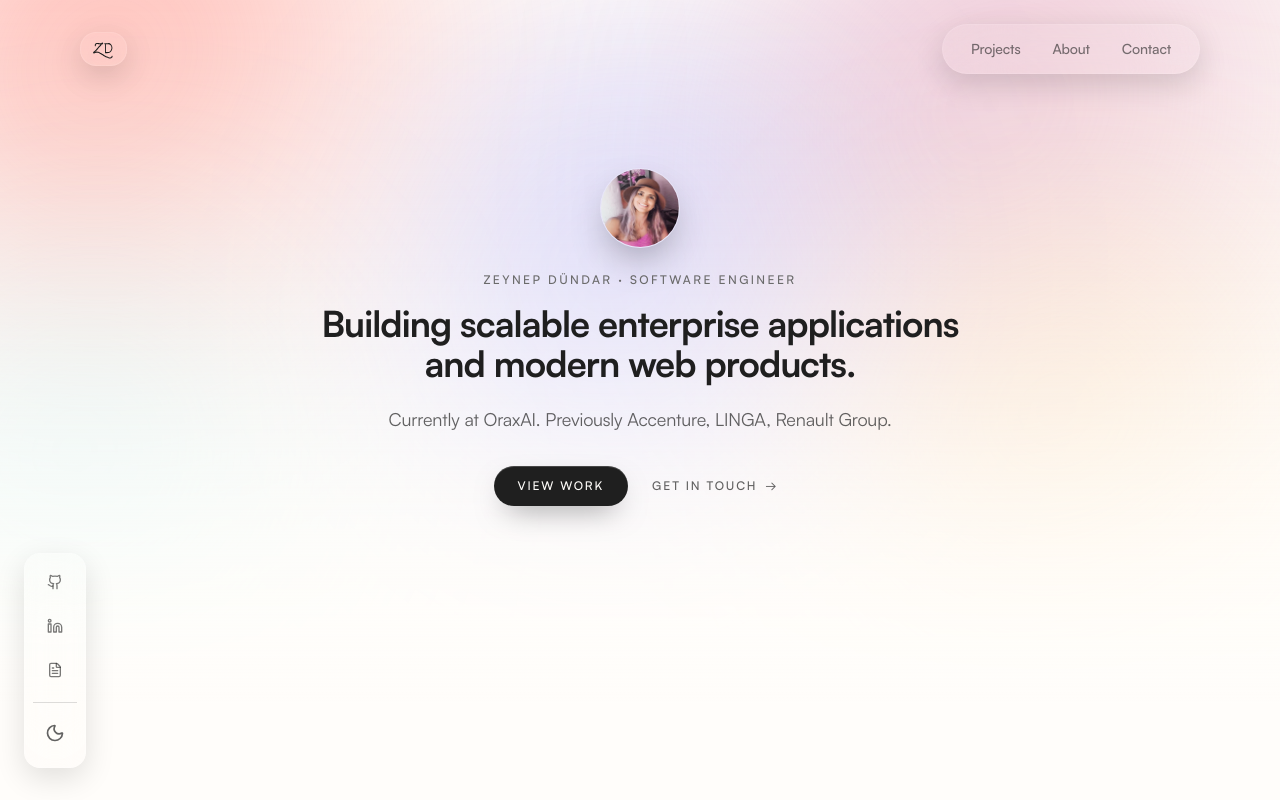
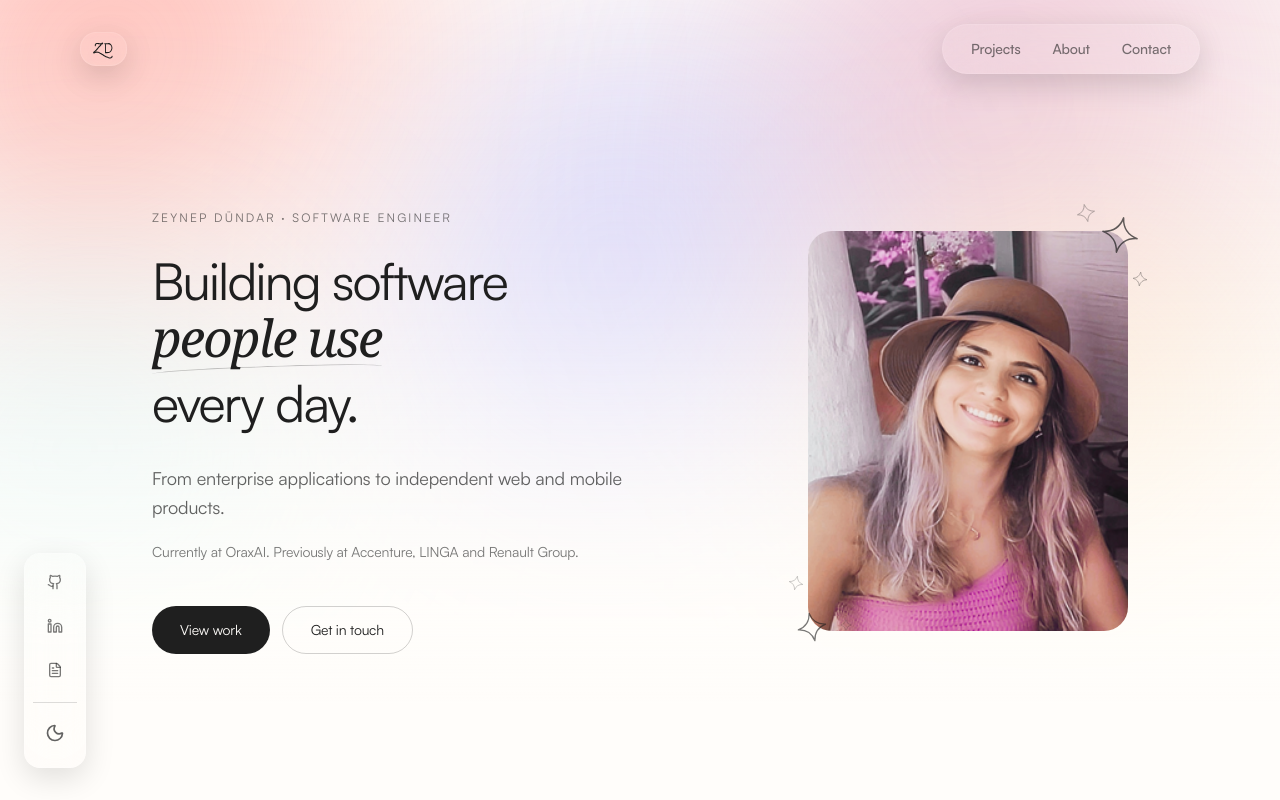
Before and after one commit to zeynepdundar/PortfolioV2, a Next.js app: page / in a window 1280 px wide. Shown: the top 800 px of the page. Built offline with nearby package versions, Linux system fonts and the light colour scheme.

Commit message:
style(intro): refine layout, typography, and portrait styling

```diff
--- a/components/sections/intro/Intro.tsx
+++ b/components/sections/intro/Intro.tsx
@@ -1,56 +1,95 @@
-"use client";
-
 import Image from "next/image";
+import Link from "next/link";
 import { PageSection } from "../../ui/PageSection";
 import { SectionContainer } from "../../ui/SectionContainer";
-import { Button } from "@/components/ui/Button";
 
 export default function Intro() {
   return (
     <PageSection id="home">
-      <SectionContainer className="flex flex-col items-center text-center">
-        <div className="flex w-full max-w-2xl flex-col items-center pt-6 sm:pt-10">
-          <h1 className="sr-only">Zeynep Dündar — Frontend Engineer</h1>
+      <SectionContainer>
+        <div className="grid items-center gap-12 py-12 sm:py-16 lg:grid-cols-[1.1fr_1fr] lg:gap-16 lg:py-20">
+          <div className="text-left">
+            <p className="text-xs font-normal uppercase leading-relaxed tracking-[0.18em] text-foreground/60">
+              Zeynep Dündar · Software Engineer
+            </p>
 
-          {/* Small avatar — a face for accountability */}
-          <div className="relative h-20 w-20 overflow-hidden rounded-full border border-white/15 shadow-[0_16px_40px_-12px_rgba(0,0,0,0.4)]">
-            <Image
-              src="/images/profile.png"
-              alt="Zeynep Dündar"
-              fill
-              priority
-              sizes="80px"
-              className="object-cover"
-            />
+            <h1 className="mt-6 text-[clamp(2.25rem,4vw,4rem)] font-normal leading-[1.12] tracking-[-0.035em] text-foreground">              Building software
+              <br />
+              <span className="relative inline-block pb-2 font-serif font-normal italic">
+                people use
+                <span
+                  aria-hidden="true"
+                  className="pointer-events-none absolute bottom-0 left-0 h-2 w-full -rotate-2 rounded-[50%] border-t border-foreground/25"
+                />
+              </span>
+              <br />
+              every day.
+            </h1>
+
+            <p className="mt-8 max-w-lg text-base font-normal leading-relaxed text-foreground/70 sm:text-lg">
+              From enterprise applications to independent web
+              and mobile products.
+            </p>
+
+            <p className="mt-4 max-w-lg text-sm leading-7 text-foreground/60">
+              Currently at OraxAI. Previously at Accenture,
+              LINGA and Renault Group.
+            </p>
+
+            <div className="mt-10 flex flex-wrap items-center gap-3">
+              <Link
+                href="/projects"
+                className="inline-flex min-h-12 items-center justify-center rounded-full bg-foreground px-7 py-3 text-sm font-normal text-background transition-opacity hover:opacity-80 focus-visible:outline focus-visible:outline-2 focus-visible:outline-offset-4 focus-visible:outline-foreground"
+              >
+                View work
+              </Link>
+
+              <Link
+                href="/contact"
+                className="inline-flex min-h-12 items-center justify-center rounded-full border border-foreground/20 px-7 py-3 text-sm font-normal text-foreground transition-colors hover:border-foreground/50 focus-visible:outline focus-visible:outline-2 focus-visible:outline-offset-4 focus-visible:outline-foreground"
+              >
+                Get in touch
+              </Link>
+            </div>
           </div>
 
-          {/* Name / role eyebrow */}
-          <p className="mt-6 text-meta">
-            Zeynep Dündar · Software Engineer
-          </p>
+          <div className="relative isolate aspect-[4/5] w-full max-w-[260px] justify-self-center lg:max-w-[320px] lg:justify-self-end">
+            <div className="relative h-full w-full overflow-hidden rounded-[24px]">
+              <Image
+                src="/images/profile.png"
+                alt="Zeynep Dündar"
+                fill
+                priority
+                sizes="(max-width: 1023px) 260px, 320px"
+                className="object-cover object-top contrast-[0.95]"
+              />
+            </div>
 
-          {/* Headline */}
-          <h2 className="mt-4 text-3xl font-semibold leading-[1.12] tracking-tight text-foreground sm:text-4xl">
-            Building scalable enterprise applications and modern web products.
-          </h2>
-
-          {/* Subhead — leads with the enterprise + independent-product story */}
-          <p className="mt-5 max-w-xl text-base leading-relaxed text-foreground/70 sm:text-lg">
-            Currently at OraxAI. Previously Accenture, LINGA, Renault Group.          </p>
-
-          {/* CTAs */}
-          <div className="mt-8 flex flex-col items-center gap-4 sm:flex-row">
-            <Button href="/projects" ariaLabel="View work" variant="primary">
-              View work
-            </Button>
-            <Button
-              href="/contact"
-              ariaLabel="Get in touch"
-              variant="outline"
-              showArrow
+            <div
+              aria-hidden="true"
+              className="pointer-events-none absolute inset-0 z-10 text-foreground"
             >
-              Get in touch
-            </Button>
+              {[
+                "-right-3 -top-4 h-10 w-10 rotate-12 opacity-70",
+                "right-8 -top-7 h-5 w-5 -rotate-12 opacity-40",
+                "-right-5 top-10 h-4 w-4 rotate-6 opacity-50",
+                "-bottom-3 -left-3 h-8 w-8 -rotate-12 opacity-60",
+                "-left-5 bottom-10 h-4 w-4 rotate-12 opacity-35",
+                "bottom-0 left-8 h-3 w-3 opacity-40",
+              ].map((position) => (
+                <svg
+                  key={position}
+                  viewBox="0 0 32 32"
+                  fill="none"
+                  stroke="currentColor"
+                  strokeWidth="1.2"
+                  strokeLinejoin="round"
+                  className={`absolute ${position}`}
+                >
+                  <path d="M16 2 Q18 14 30 16 Q18 18 16 30 Q14 18 2 16 Q14 14 16 2Z" />
+                </svg>
+              ))}
+            </div>
           </div>
         </div>
       </SectionContainer>
```
